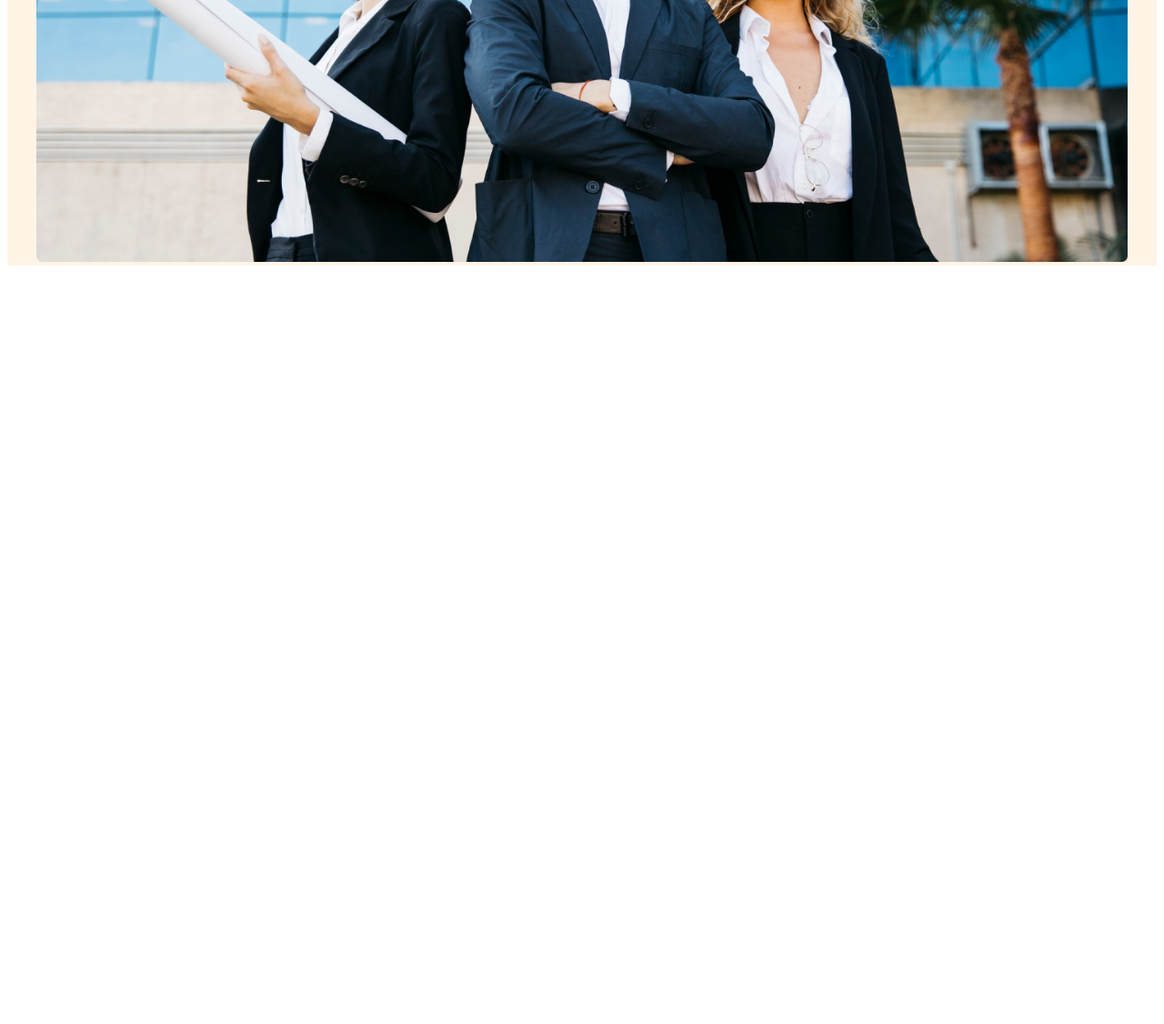
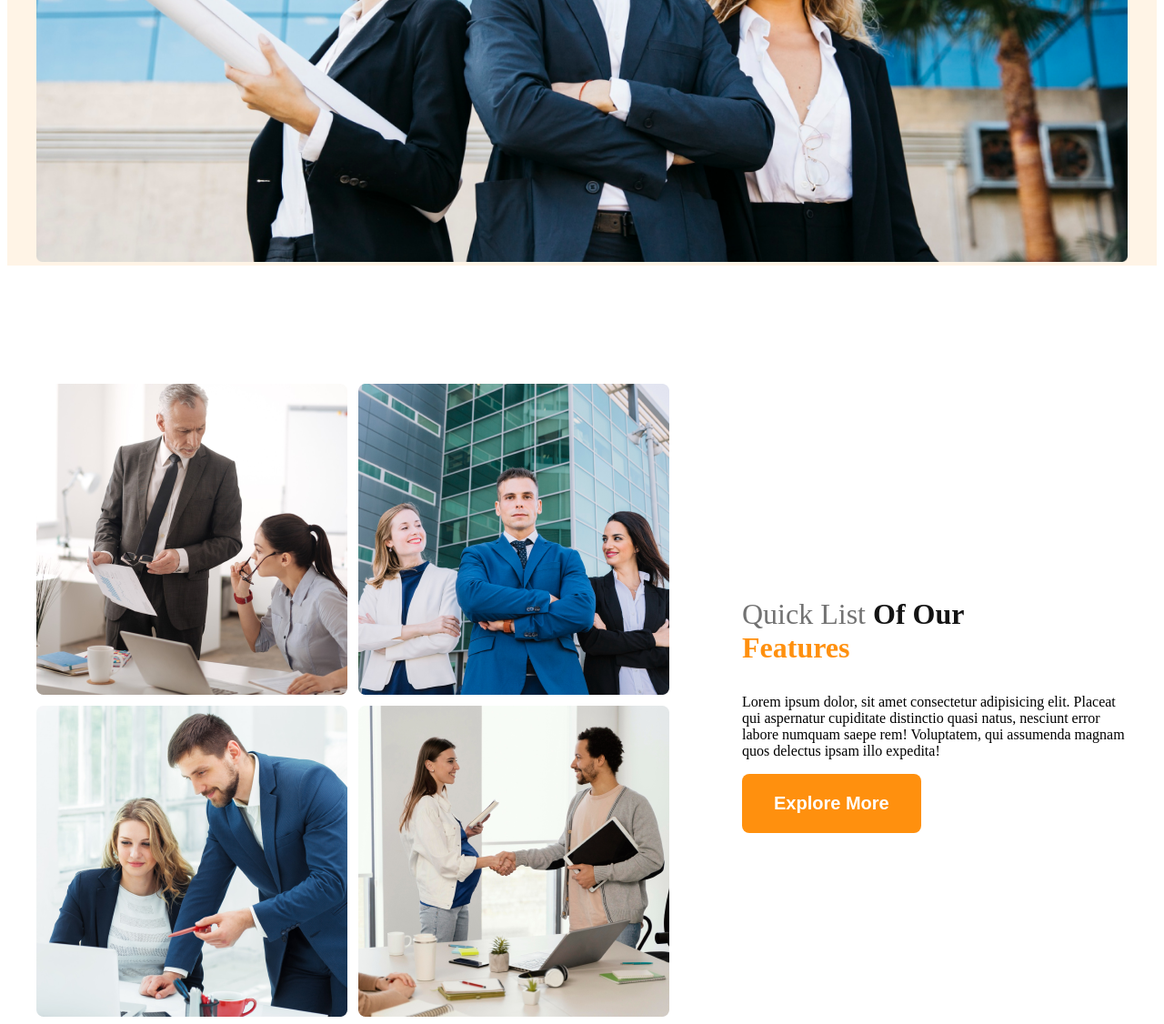
Before and after one commit to jannatunnafi/g3-architects-responsive, a plain HTML site: page index.html in a window 1280 px wide. Shown: the part 826-1952 px from the top of the page at 91% size. Before the commit the page ends 1126 px from the top, so only its background shows below. Drawn offline with Linux system fonts and the light colour scheme; a web font is replaced by a local one.

Commit message:
added teams section

```diff
--- a/index.html
+++ b/index.html
@@ -37,7 +37,28 @@
 
     </header>
 
-    <main></main>
+    <main>
+        <section class="teams">
+            <div class="team-images">
+
+                <img src="images/team1.png" alt="">
+
+             <img src="images/team2.png" alt="">
+
+             <img src="images/team3.png" alt="">
+
+             <img src="images/team4.png" alt="">
+
+
+            </div>
+            <div class="our-features">
+                <h3 class="feature-title"> <span id="quick">Quick List</span> <span id="of">Of Our</span> <br> <span id="too-much">Features</span></h3>
+                <p class="feature-description">Lorem ipsum dolor, sit amet consectetur adipisicing elit. Placeat qui aspernatur cupiditate distinctio quasi natus, nesciunt error labore numquam saepe rem! Voluptatem, qui assumenda magnam quos delectus ipsam illo expedita!</p>
+                <button class="btn-primary">Explore More</button>
+            </div>
+
+        </section>
+    </main>
 
     <footer></footer>
 </body>
--- a/styles/style.css
+++ b/styles/style.css
@@ -10,11 +10,20 @@
 
   /* shared styles */
 
+  main > section{
+    margin-top: 130px;
+  }
+
+  main{
+    max-width: 1200px;
+    margin: 0 auto;
+  }
+
   .display-flex{
     display: flex;
   }
 
-  .navbar,.banner{width: 1200px;
+  .navbar,.banner{max-width: 1200px;
     margin: 0 auto;
 
   }
@@ -96,21 +105,81 @@ font-weight: 500;
 width: 100%;
 }
 
+/* teams and feature related styles */
+
+.teams{
+  display: flex;
+  align-items: center;
+  gap: 80px;
+
+
+}
+
+.team-images{
+  display: grid;
+  grid-template-columns: repeat(2,1fr);
+  gap: 12px;
+
+}
+
+.our-features{
+  max-width: 500px;
+
+
+
+
+}
+
+#quick{
+  color: rgb(114, 114, 114);
+  font-weight: 500;
+}
+
+#of{
+  color: rgb(19, 19, 19);
+  font-weight: 700;
+}
+
+#too-much{
+  color: rgb(255, 144, 14);
+  font-weight: 700;
+}
+
+.feature-title{
+  font-size: 2rem;
+}
+
 
 /* responsive styles */
 
 @media screen and (max-width:576px) {
 
-  .navbar,.nav-links{
+  .navbar,.nav-links,.teams{
     flex-direction: column;
   }
 
-  .navbar,.banner{width: 500px;
+   .navbar,.banner{max-width: 500px;
     margin: 0 auto;
 
   }
 
+  .team-images{
+    grid-template-columns: repeat(1,1fr);
+  }
 
+ .our-features{
+  max-width: 350px;
+ }
+}
 
+/* medium devices */
+
+@media screen and (min-width:577px) and (max-width:992px) {
+  .teams{
+    flex-direction: column;
+  }
+
+  .navbar,.banner{max-width:577px;
+    margin: 0 auto;}
 
 }
```
